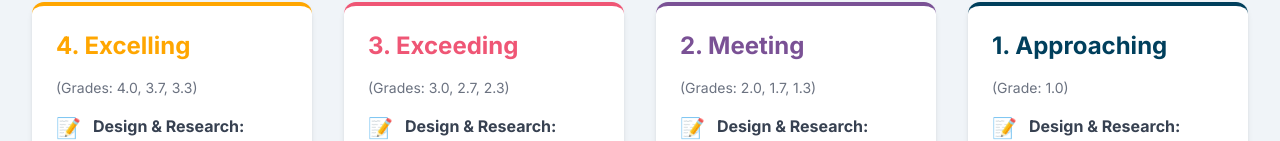
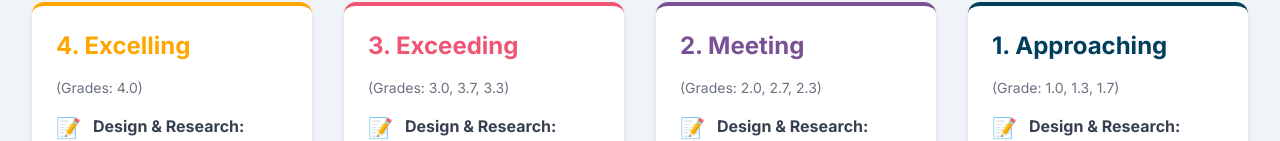
Before and after one commit to Dyrtull/D-T-Classes, a plain HTML site: page grade10_project_rubric.html in a window 1280 px wide. Shown: the part 662-803 px from the top of the page. Drawn offline with nearby package versions, Linux system fonts and the light colour scheme.

Commit message:
Update grade10_project_rubric.html

```diff
--- a/grade10_project_rubric.html
+++ b/grade10_project_rubric.html
@@ -55,7 +55,7 @@
 
                     <div class="material-card border-t-4 border-[#ffa600]">
                         <h3 class="text-2xl font-bold text-[#ffa600] mb-4">4. Excelling</h3>
-                        <p class="text-sm text-gray-500 mb-4">(Grades: 4.0, 3.7, 3.3)</p>
+                        <p class="text-sm text-gray-500 mb-4">(Grades: 4.0)</p>
                         <ul class="space-y-4 text-gray-700">
                             <li class="flex items-start"><span class="mr-3 text-xl">📝</span><div><strong class="block">Design & Research:</strong> Thoroughly interprets the project challenge. Gathers in-depth data from multiple credible sources on truss bridge design, material properties, and force distribution. The design brief is comprehensive and includes detailed, annotated force diagrams and blueprint sketches.</div></li>
                             <li class="flex items-start"><span class="mr-3 text-xl">💡</span><div><strong class="block">Prototype & Innovation:</strong> Generates a wide variety of creative ideas and uses clear, logical reasoning to select the best one. The final prototype is a meticulously crafted model that extensively meets all design requirements and demonstrates superior structural integrity and craftsmanship.</div></li>
@@ -65,7 +65,7 @@
 
                     <div class="material-card border-t-4 border-[#ef5675]">
                         <h3 class="text-2xl font-bold text-[#ef5675] mb-4">3. Exceeding</h3>
-                        <p class="text-sm text-gray-500 mb-4">(Grades: 3.0, 2.7, 2.3)</p>
+                        <p class="text-sm text-gray-500 mb-4">(Grades: 3.0, 3.7, 3.3)</p>
                         <ul class="space-y-4 text-gray-700">
                             <li class="flex items-start"><span class="mr-3 text-xl">📝</span><div><strong class="block">Design & Research:</strong> Clearly interprets the project challenge. Conducts thorough research using several sources on truss bridge design and materials. The design brief is well-structured and includes a basic force diagram and a clear blueprint sketch.</div></li>
                             <li class="flex items-start"><span class="mr-3 text-xl">💡</span><div><strong class="block">Prototype & Innovation:</strong> Generates multiple distinct ideas and provides a solid rationale for narrowing down to the final solution. The prototype is a functional and well-built model that successfully meets the design requirements.</div></li>
@@ -75,7 +75,7 @@
 
                     <div class="material-card border-t-4 border-[#7a5195]">
                         <h3 class="text-2xl font-bold text-[#7a5195] mb-4">2. Meeting</h3>
-                        <p class="text-sm text-gray-500 mb-4">(Grades: 2.0, 1.7, 1.3)</p>
+                        <p class="text-sm text-gray-500 mb-4">(Grades: 2.0, 2.7, 2.3)</p>
                         <ul class="space-y-4 text-gray-700">
                             <li class="flex items-start"><span class="mr-3 text-xl">📝</span><div><strong class="block">Design & Research:</strong> Interprets the project challenge in a basic way. Gathers relevant data from a few sources. The design brief is simple but contains the necessary core information.</div></li>
                             <li class="flex items-start"><span class="mr-3 text-xl">💡</span><div><strong class="block">Prototype & Innovation:</strong> Generates at least one core idea and produces a simple, straightforward prototype. The model is built correctly but may lack refinement.</div></li>
@@ -85,7 +85,7 @@
 
                     <div class="material-card border-t-4 border-[#003f5c]">
                         <h3 class="text-2xl font-bold text-[#003f5c] mb-4">1. Approaching</h3>
-                         <p class="text-sm text-gray-500 mb-4">(Grade: 1.0)</p>
+                         <p class="text-sm text-gray-500 mb-4">(Grade: 1.0, 1.3, 1.7)</p>
                         <ul class="space-y-4 text-gray-700">
                             <li class="flex items-start"><span class="mr-3 text-xl">📝</span><div><strong class="block">Design & Research:</strong> Requires significant help to interpret the project challenge and gather data. The design brief is incomplete or lacks clear direction.</div></li>
                             <li class="flex items-start"><span class="mr-3 text-xl">💡</span><div><strong class="block">Prototype & Innovation:</strong> Struggles to create a functional prototype. The model may be poorly constructed, and the build quality may not allow for a proper test.</div></li>
```
